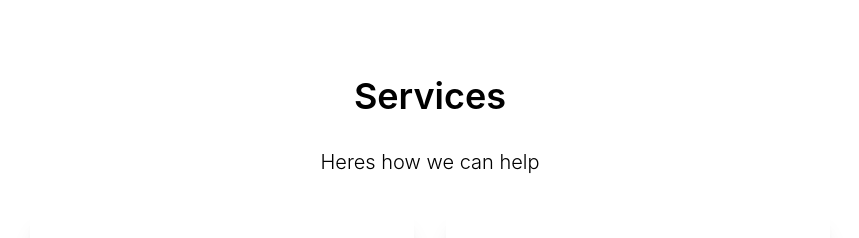
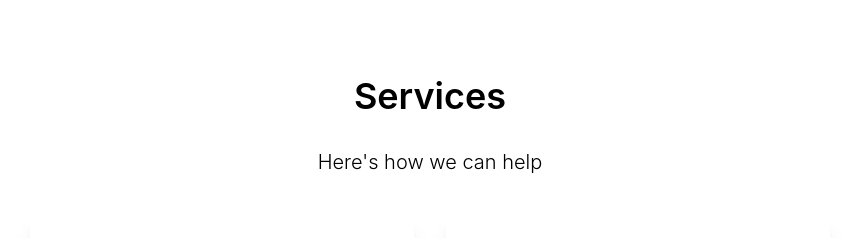
Before and after one commit to kevbuh/lotus, a Next.js app: page / in a window 1280 px wide. Shown: the part 1180-1418 px from the top of the page, without its empty margins (210-1069 px from the left). Built offline with nearby package versions, Linux system fonts and the light colour scheme.

Commit message:
test merge

```diff
--- a/components/Hero.tsx
+++ b/components/Hero.tsx
@@ -50,7 +50,7 @@ function Hero() {
         <div className="mx-auto my-8 text-4xl font-semibold">Services</div>
         <div className="mx-auto mb-32">
           <p className="text-xl font-light mb-8 text-center">
-            Heres how we can help
+            Here's how we can help
           </p>
           <div className="grid grid-rows-2 md:grid-cols-2 gap-8 ">
             <div className="card w-96 bg-base-100 shadow-xl mx-auto">
```
